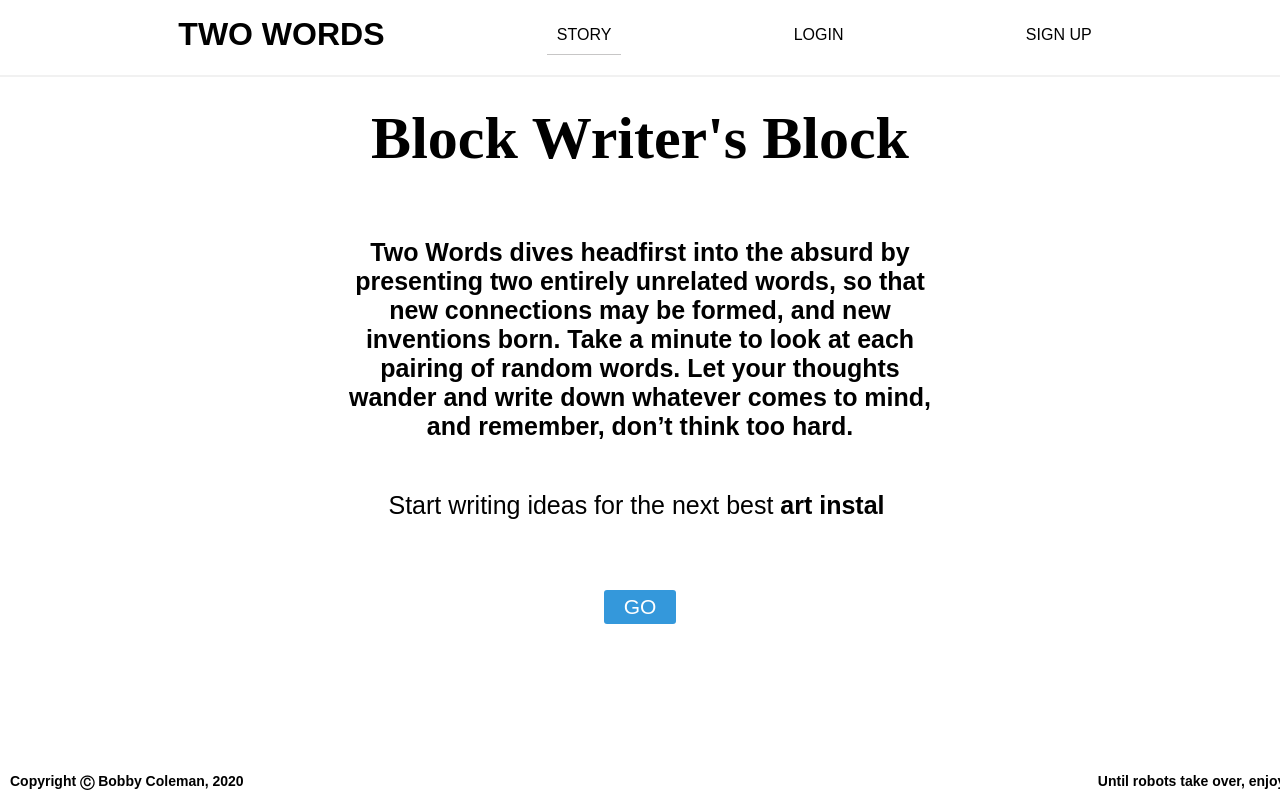
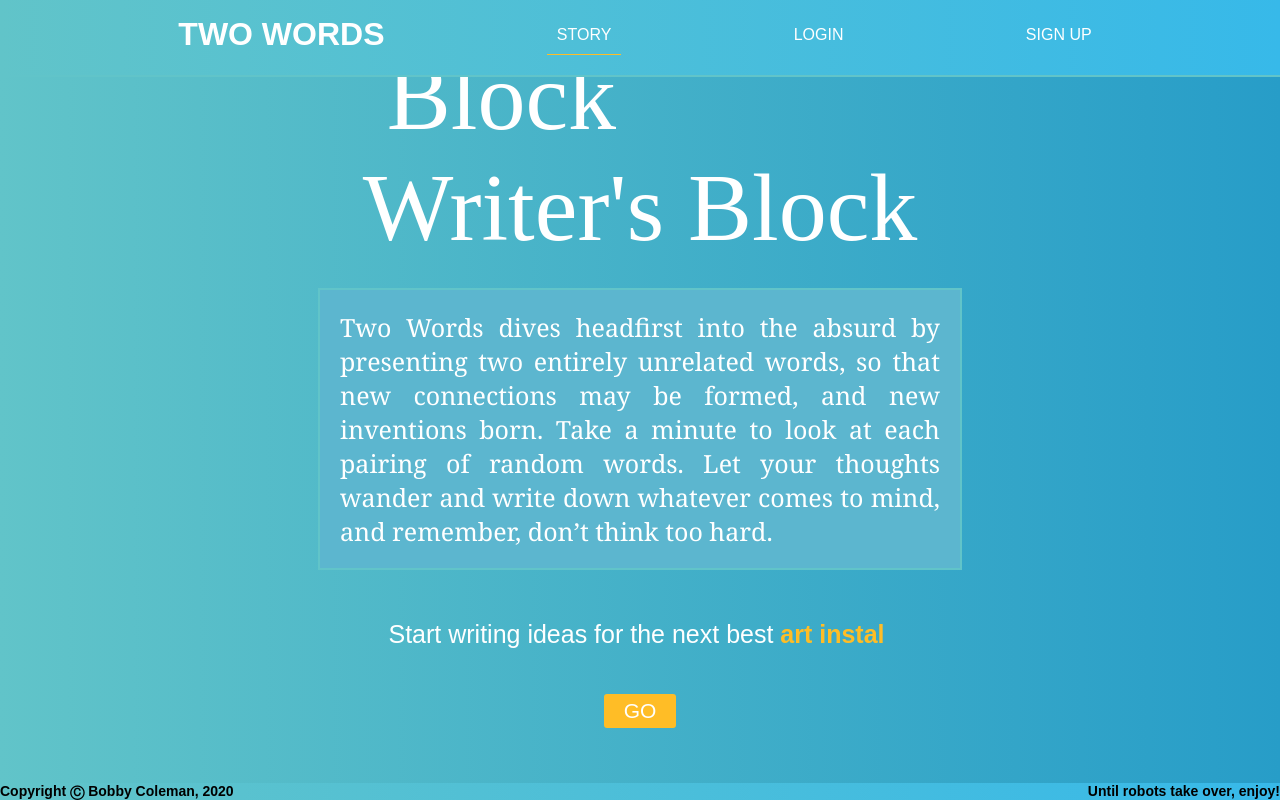
Before and after one commit to Bobby-Coleman/TwoWords, a React (Create React App) app: page / in a window 1280 px wide. Built offline with nearby package versions, Linux system fonts and the light colour scheme; no server answers.

Commit message:
Color change, style components to match

```diff
--- a/src/components/IdeaBox/IdeaBox.css
+++ b/src/components/IdeaBox/IdeaBox.css
@@ -1,9 +1,27 @@
 .idea-box {
-    border: 2px solid #f1f1f1;
+    border: 2px solid #61c4c9;
     width: 25em;
-    height: 21em;
 }
 
 .entry-group {
     margin: 10px;
 }
+
+.entry-line {
+    background-color: #61c4c9;
+    color: white;
+}
+
+::-webkit-input-placeholder {
+    color: white;
+}
+
+textarea {
+    background-color: #61c4c9;
+    color: white;
+    border: none;
+}
+
+label {
+    color: white;
+}
--- a/src/components/IdeaBox/IdeaBox.jsx
+++ b/src/components/IdeaBox/IdeaBox.jsx
@@ -44,7 +44,7 @@ export default class IdeaBox extends Component {
       AuthButton =
       <>
         <label>Want to save an idea?</label>
-        <Link to="/login" className="btn">LOGIN</Link>
+        <Link to="/login" className="btn btn-margin">LOGIN</Link>
       </>
     }
 
--- a/src/components/navbar/navbar.css
+++ b/src/components/navbar/navbar.css
@@ -4,8 +4,9 @@
     left: 0;
     width: 100%;
     height: 75px;
-    border-bottom: 2px solid #f1f1f1;
-    background-color: white;
+    border-bottom: 2px solid #61c4c9;
+    background-image: linear-gradient(-90deg, #37b9e9,
+    #61c4c9);
 }
 
 .navbar-container ul {
@@ -15,21 +16,21 @@
 }
 
 .nav-logo {
-    color: black;
+    color: white;
     text-decoration: none;
     font-size: 2rem;
     font-weight: 800;
 }
 
 .nav-link {
-    color: black;
+    color: white;
     text-decoration: none;
     padding: 10px;
 }
 
 .active-nav-link {
     /* font-weight: 600; */
-    border-bottom: 1.5px #c7c6c6 solid;
+    border-bottom: 1.5px #ffbd26 solid;
 }
 
 .nav-greeting {
--- a/src/pages3/App/App.css
+++ b/src/pages3/App/App.css
@@ -3,7 +3,8 @@
   text-align: center;
   width: 100vw;
   height: 90vh;
-
+  background-image: linear-gradient(-90deg, #279dc8,
+  #61c4c9);
 }
 
 
@@ -11,12 +12,14 @@ footer {
   position: fixed;
   left: 0;
   bottom: 0;
-  margin: 10px;
+  margin: 0px;
   width: 100%;
   font-size: 14px;
   font-weight: 600;
   display: flex;
   justify-content: space-between;
+  background-image: linear-gradient(-90deg, #37b9e9,
+  #61c4c9);
 }
 
 .App-main {
@@ -37,11 +40,11 @@ footer {
 }
 
 .btn:hover {
-  background-color: #2386c8;
+  background-color: #e7ab1d;
 }
 
 .btn {
-  background-color: #3498db;
+  background-color: #ffbd26;
 }
 
 .btn, .btn-cancel:focus {
@@ -58,5 +61,4 @@ footer {
 
 .active-link {
   font-weight: 600;
-  /* border-bottom: 1.5px #c7c6c6 solid; */
 }
--- a/src/pages3/HomePage/HomePage.css
+++ b/src/pages3/HomePage/HomePage.css
@@ -11,16 +11,51 @@
 .home-intro {
     width: 600px;
     font-size: 25px;
-    font-weight: 700;
+    font-weight: 400;
+    font-family: Cambria, Cochin, Georgia, Times, 'Times New Roman', serif;
+    color: white;
+    text-align: justify;
+    background-color:
+    #5cb6cf;
+    border: 2px solid #61c4c9;
+    padding: 20px;
 }
 
 .home-animation {
-    margin-bottom: 50px;
     font-size: 25px;
+    color: white;
+}
+
+.home-animation-text {
+    color:
+    #ffbd26
 }
 
 .home-welcome {
     color: black;
-    font-size: 60px;
+    font-size: 6em;
     font-family: cooper;
+    color: white;
+    margin: 0;
 }
+
+.home-welcome-container {
+    margin-top: 10vh;
+    display: grid;
+    grid-template-columns: 1fr 1fr;
+    grid-template-rows: 1fr 1fr;
+}
+
+.block {
+    grid-column-start: 1;
+    grid-column-end: 2;
+    grid-row-start: 1;
+    grid-row-end: 2;
+}
+
+.writers-block {
+    grid-column-start: 1;
+    grid-column-end: 4;
+    grid-row-start: 2;
+    grid-row-end: 3;
+}
--- a/src/pages3/HomePage/HomePage.jsx
+++ b/src/pages3/HomePage/HomePage.jsx
@@ -7,10 +7,14 @@ export default class Home extends Component {
 
   render() {
     return <div className="home-container">
-        <h1 className="home-welcome">
-        Block
-        Writer's
-        Block</h1>
+        <div className="home-welcome-container">
+          <div className="home-welcome block">
+          Block
+          </div>
+          <div className="home-welcome writers-block">
+          Writer's Block
+          </div>
+        </div>
         <p className="home-intro">Two Words dives headfirst into the absurd by presenting two entirely unrelated words,
             so that new connections may be formed, and new inventions born.
             Take a minute to look at each pairing of random words.
@@ -20,6 +24,7 @@ export default class Home extends Component {
           <p className="home-animation">
           Start writing ideas for the next best {' '}
           <Typical
+            className="home-animation-text"
             loop={Infinity}
             wrapper="b"
             steps={[
--- a/src/pages3/TwoWordsPage/TwoWordsPage.css
+++ b/src/pages3/TwoWordsPage/TwoWordsPage.css
@@ -13,12 +13,7 @@
 }
 
 .word {
-    font-size: 60px;
+    font-size: 6em;
     font-weight: 800;
-    color: black;
+    color: white;
 }
-
-.next-btn {
-    background-color: black;
-    margin-top: 60px;
-}
--- a/src/pages3/TwoWordsPage/TwoWordsPage.jsx
+++ b/src/pages3/TwoWordsPage/TwoWordsPage.jsx
@@ -33,7 +33,7 @@ export default class TwoWords extends Component {
         <div className="two-words-container">
             <div className="word">{this.state.wordOne}</div>
             <div className="word">{this.state.wordTwo}</div>
-            <button onClick={this.getWords} className="next-btn btn">></button>
+            <button onClick={this.getWords} className="btn">></button>
         </div>
         <IdeaBox
         wordOne={this.state.wordOne}
```
